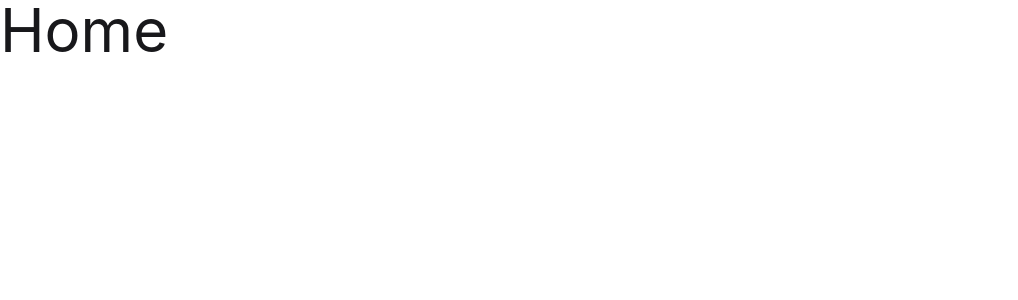
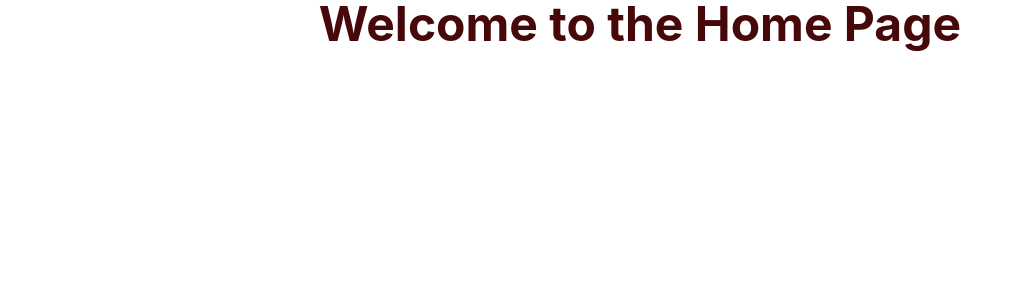
Before and after one commit to junayed-khan24/Apex, a React (Vite) app: page / in a window 1280 px wide. Shown: the top 300 px of the page, without its empty margins (0-1018 px from the left). Built offline with nearby package versions, Linux system fonts and the light colour scheme.

Commit message:
added component

```diff
--- /dev/null
+++ b/src/component/Home.jsx
@@ -0,0 +1,11 @@
+import React from 'react';
+
+const Home = () => {
+    return (
+        <div>
+            <h3 className='text-5xl text-center text-red-950 font-bold'>Welcome to the Home Page</h3>
+        </div>
+    );
+};
+
+export default Home;
--- a/src/index.css
+++ b/src/index.css
@@ -1,2 +1 @@
 @import "tailwindcss";
-@plugin "daisyui";
--- a/src/router/Router.jsx
+++ b/src/router/Router.jsx
@@ -1,9 +1,10 @@
 import { createBrowserRouter } from "react-router";
+import Home from "../component/Home";
 
 const router = createBrowserRouter([
     {
         path: "/",
-        element: <h2 className="text-6xl">Home</h2>
+        element: <Home></Home>
     }
 ])
 
```
